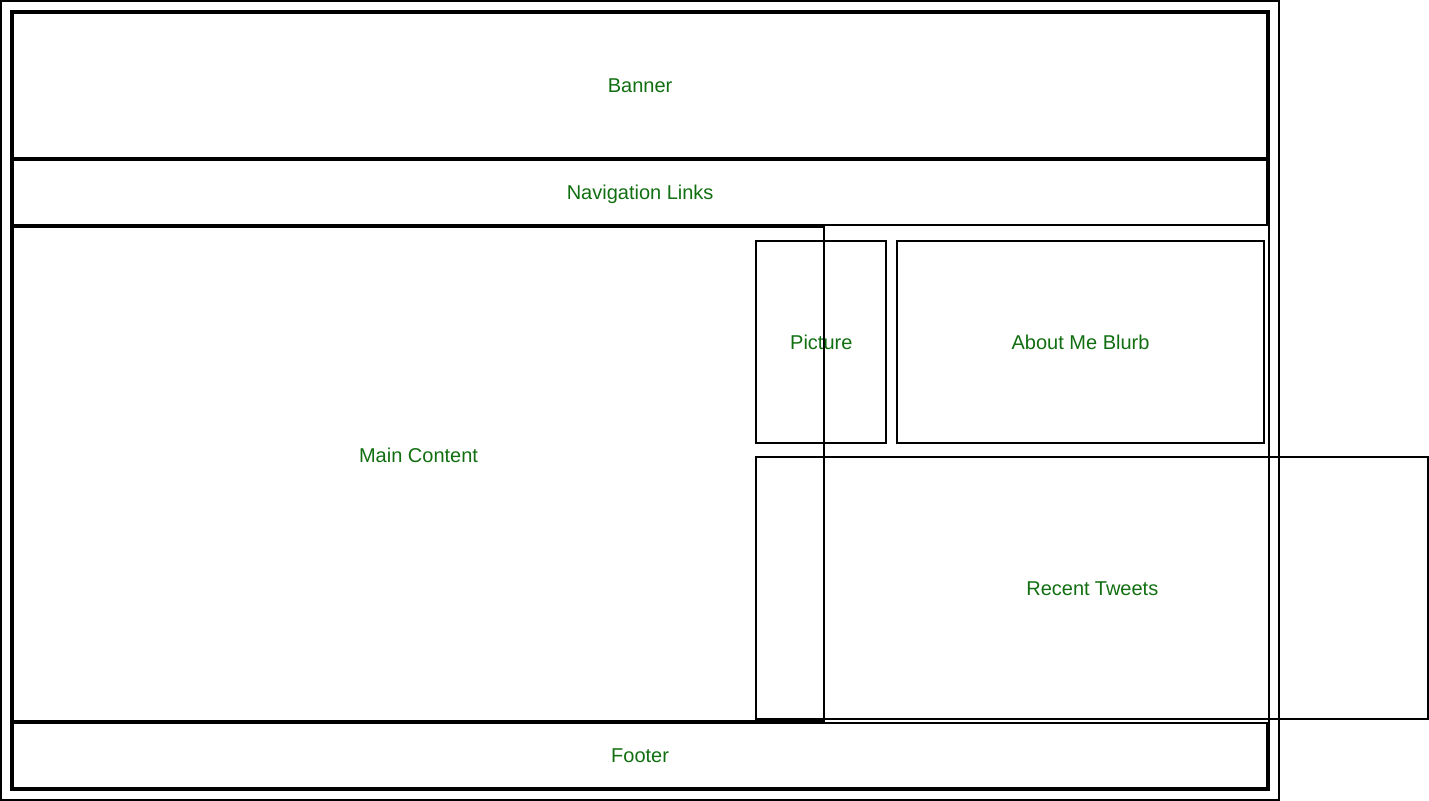
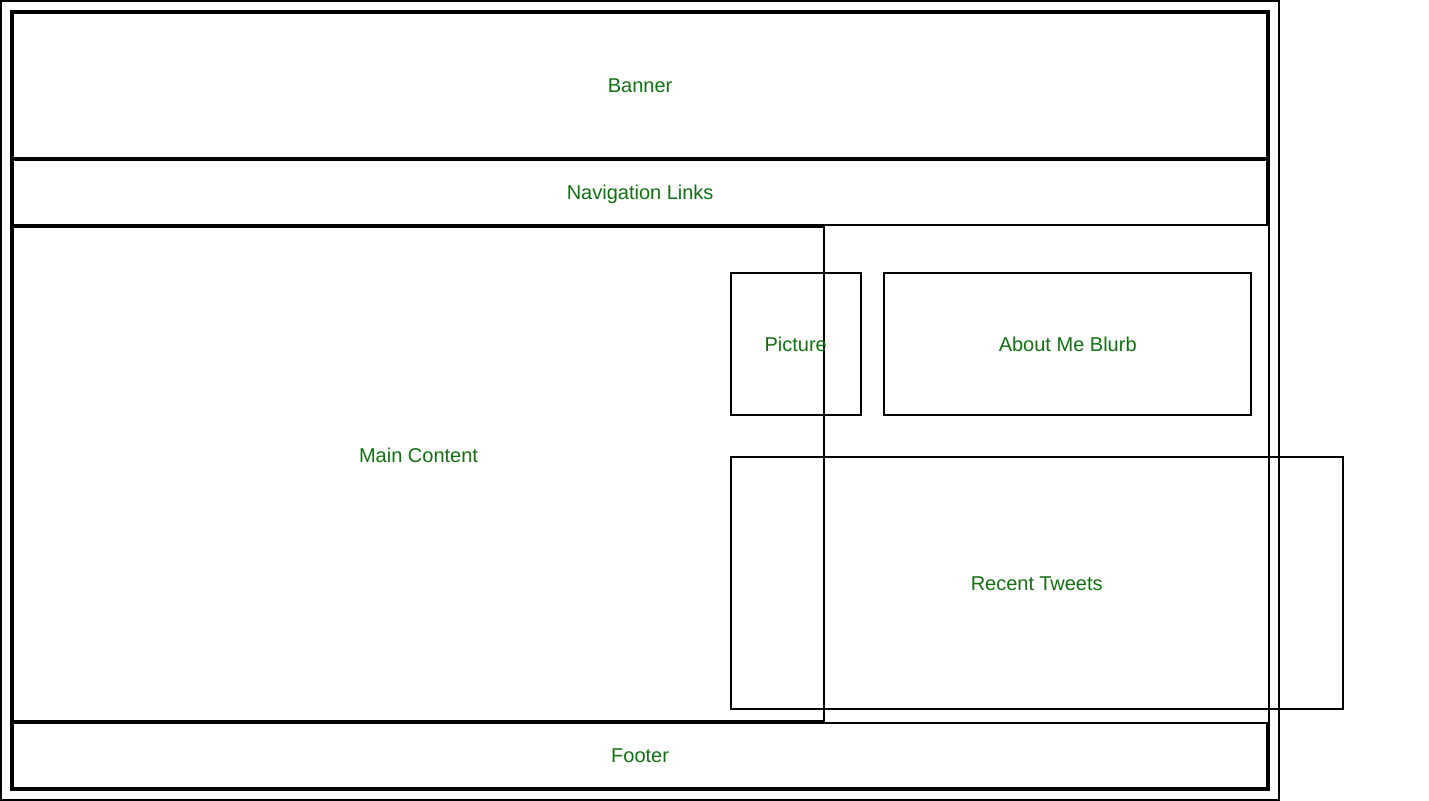
Before and after one commit to fsellote/Layout-4, a plain HTML site: page index.html in a window 1280 px wide. Shown: the whole page, 1429 px wide, since content can reach past the window. Drawn offline with Linux system fonts and the light colour scheme.

Commit message:
Layout 4

```diff
--- a/style.css
+++ b/style.css
@@ -26,37 +26,37 @@ footer{
 
 aside:first-child{
     width: 10%;
-    height: 200px;
+    height: 140px;
     display: flex;
     justify-content: center;
     align-items: center;
     position: absolute;
-    top: 30%;
-    left: 59%;
+    top: 34%;
+    left: 57%;
 }
 
 
 aside:nth-child(2){
     width: 28.5%;
-    height: 200px;
+    height: 140px;
     display: flex;
     justify-content: center;
     align-items: center;
     position: absolute;
-    top: 30%;
-    left: 70%;
+    top: 34%;
+    left: 69%;
 }
 
 
 aside:nth-child(3){
-    width: 670px;
-    height: 260px;
+    width: 610px;
+    height: 250px;
     display: flex;
     justify-content: center;
     align-items: center;
-    position: absolute;
+    position:absolute;
     top: 57%;
-    left: 59%;
+    left: 57%;
 }
 
 section{border: 0;}
```
